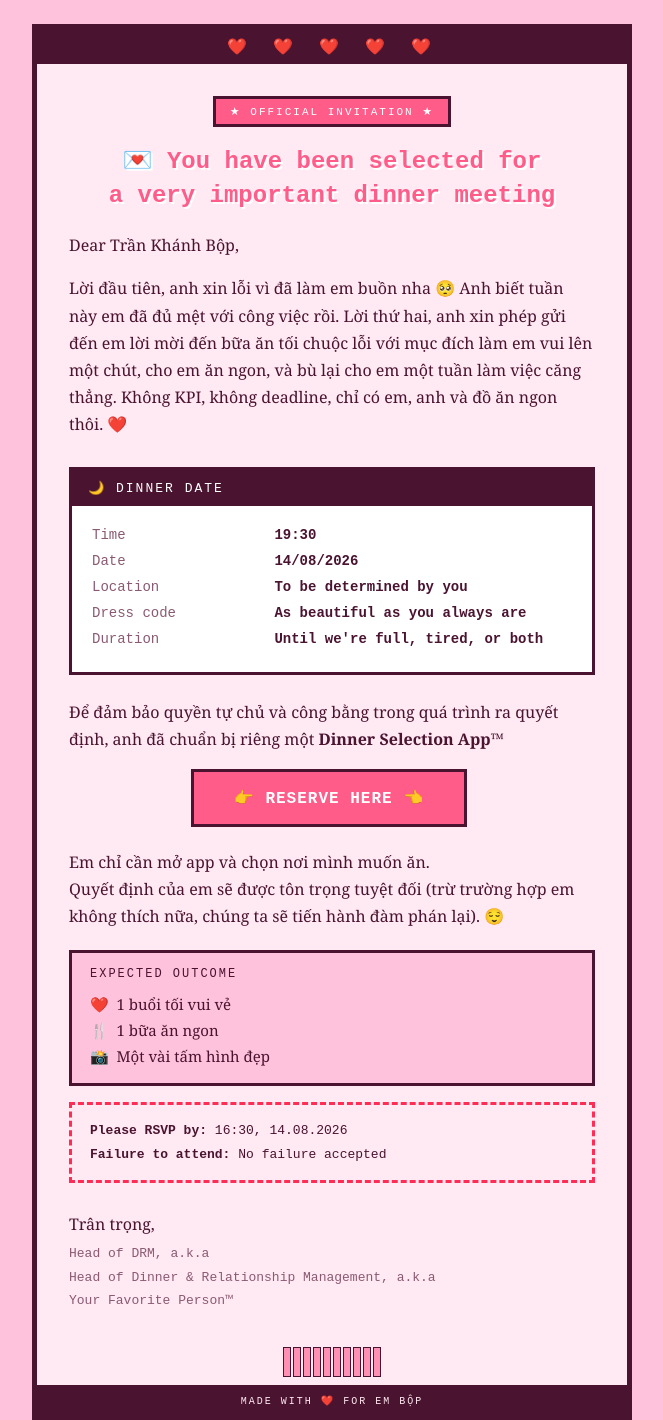
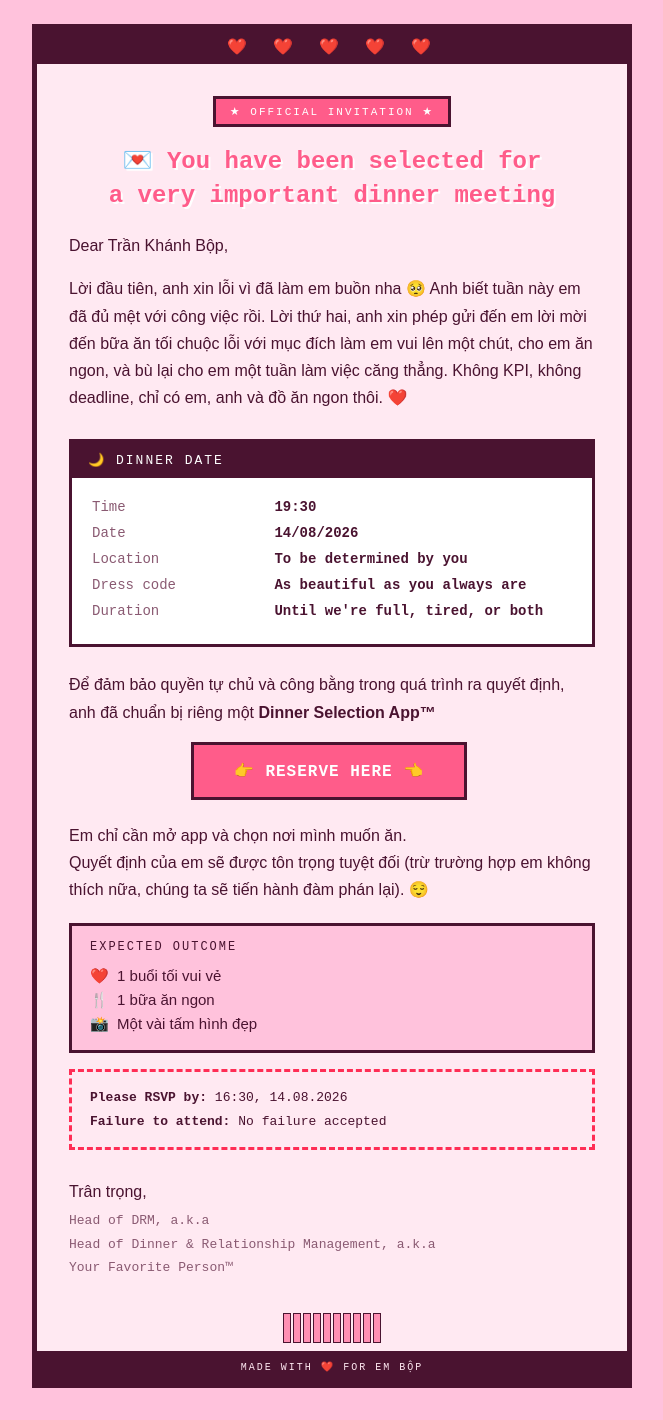
Before and after one commit to minhquang125tp-cyber/hen-ho-em-bop, a plain HTML site: page dinner-invite-email.html in a window 1280 px wide. Shown: the top 1420 px of the page, without its empty margins (308-971 px from the left). Drawn offline with Linux system fonts and the light colour scheme.

Commit message:
Fix Vietnamese diacritics rendering by switching to Arial font stack

```diff
--- a/dinner-invite-email.html
+++ b/dinner-invite-email.html
@@ -55,7 +55,7 @@
 
         <!-- body copy -->
         <tr>
-          <td style="padding: 8px 32px 0; font-family: Georgia, 'Times New Roman', serif; font-size:16px; line-height:1.7; color:#4a1330;">
+          <td style="padding: 8px 32px 0; font-family: Arial, Helvetica, sans-serif; font-size:16px; line-height:1.7; color:#4a1330;">
             <p style="margin:0 0 16px;">Dear Trần Khánh Bộp,</p>
             <p style="margin:0 0 16px;">
               Lời đầu tiên, anh xin lỗi vì đã làm em buồn nha 🥺 Anh biết tuần này em đã đủ mệt với công việc rồi.
@@ -107,7 +107,7 @@
 
         <!-- app blurb -->
         <tr>
-          <td style="padding: 16px 32px 0; font-family: Georgia, 'Times New Roman', serif; font-size:16px; line-height:1.7; color:#4a1330;">
+          <td style="padding: 16px 32px 0; font-family: Arial, Helvetica, sans-serif; font-size:16px; line-height:1.7; color:#4a1330;">
             <p style="margin:0;">
               Để đảm bảo quyền tự chủ và công bằng trong quá trình ra quyết định, anh đã chuẩn bị riêng một
               <strong>Dinner Selection App™</strong>
@@ -138,7 +138,7 @@
         </tr>
 
         <tr>
-          <td style="padding: 14px 32px 0; font-family: Georgia, 'Times New Roman', serif; font-size:16px; line-height:1.7; color:#4a1330;">
+          <td style="padding: 14px 32px 0; font-family: Arial, Helvetica, sans-serif; font-size:16px; line-height:1.7; color:#4a1330;">
             <p style="margin:0 0 16px;">
               Em chỉ cần mở app và chọn nơi mình muốn ăn.<br>
               Quyết định của em sẽ được tôn trọng tuyệt đối (trừ trường hợp em không thích nữa, chúng ta sẽ tiến hành
@@ -154,7 +154,7 @@
               <tr>
                 <td style="padding:14px 18px;">
                   <div style="font-family:'Courier New', Courier, monospace; font-size:12px; letter-spacing:2px; color:#4a1330; margin-bottom:10px;">EXPECTED OUTCOME</div>
-                  <table role="presentation" cellpadding="0" cellspacing="0" border="0" style="font-family: Georgia, 'Times New Roman', serif; font-size:15px; color:#4a1330;">
+                  <table role="presentation" cellpadding="0" cellspacing="0" border="0" style="font-family: Arial, Helvetica, sans-serif; font-size:15px; color:#4a1330;">
                     <tr><td style="padding:3px 0;">❤️&nbsp;&nbsp;1 buổi tối vui vẻ</td></tr>
                     <tr><td style="padding:3px 0;">🍴&nbsp;&nbsp;1 bữa ăn ngon</td></tr>
                     <tr><td style="padding:3px 0;">📸&nbsp;&nbsp;Một vài tấm hình đẹp</td></tr>
@@ -181,7 +181,7 @@
 
         <!-- signature -->
         <tr>
-          <td style="padding: 24px 32px 8px; font-family: Georgia, 'Times New Roman', serif; font-size:16px; line-height:1.7; color:#4a1330;">
+          <td style="padding: 24px 32px 8px; font-family: Arial, Helvetica, sans-serif; font-size:16px; line-height:1.7; color:#4a1330;">
             <p style="margin:0 0 4px;">Trân trọng,</p>
             <p style="margin:0; font-family:'Courier New', Courier, monospace; font-size:13px; color:#8a5a72; line-height:1.8;">
               Head of DRM, a.k.a<br>
```
